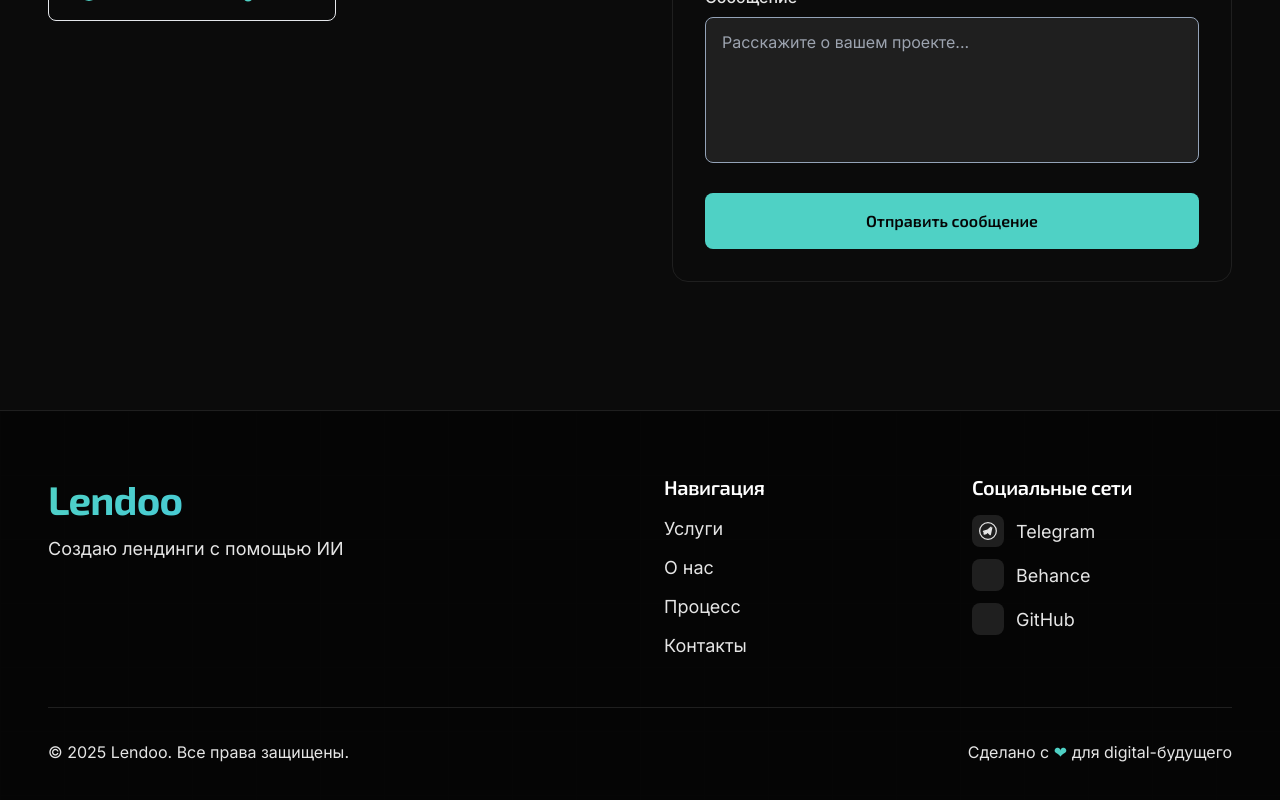
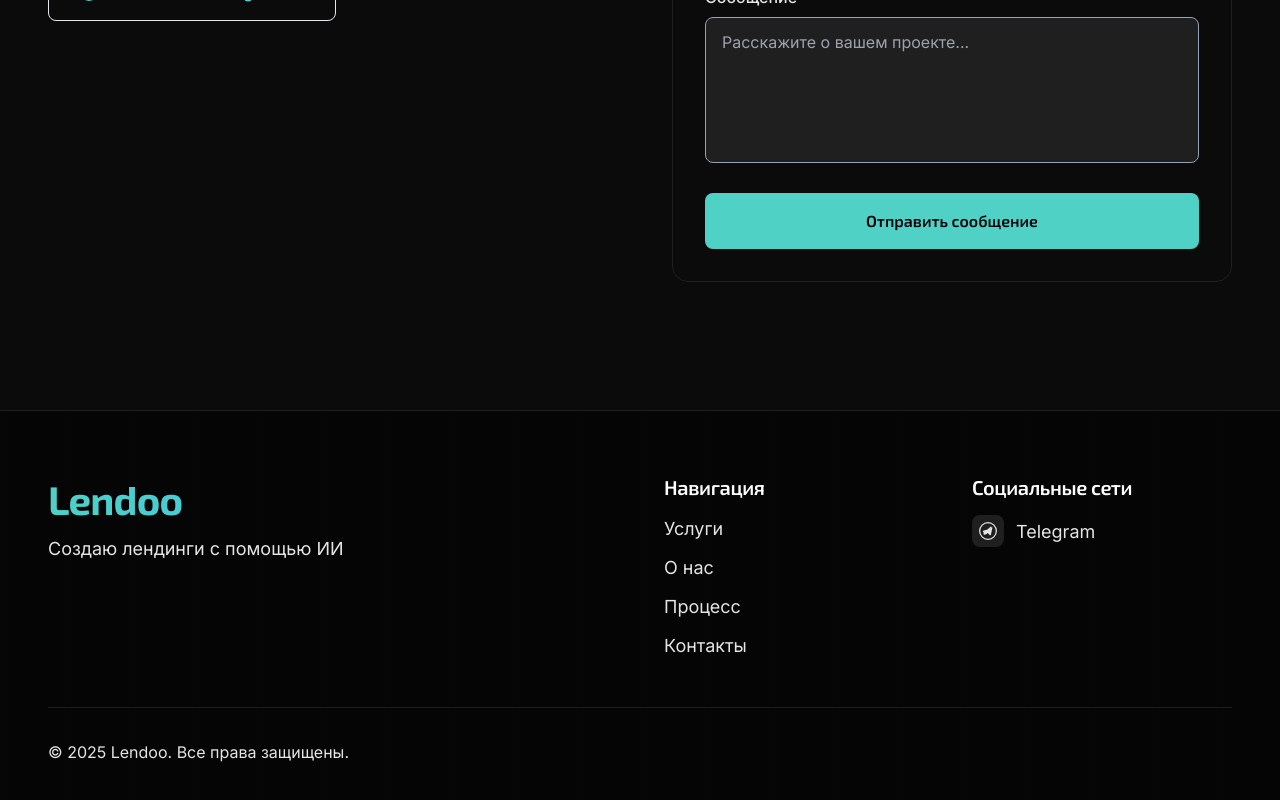
Before and after one commit to danilkosov07-afk/Lendoo, a Next.js app: page / in a window 1280 px wide. Shown: the part 7675-8475 px from the top of the page. Built offline with nearby package versions, Linux system fonts and the light colour scheme.

Commit message:
remove Behance, GitHub links and footer tagline

```diff
--- a/components/Footer.tsx
+++ b/components/Footer.tsx
@@ -118,9 +118,6 @@ export default function Footer() {
           <p className="text-foreground-muted text-body-sm text-center md:text-left">
             {copyright}
           </p>
-          <p className="text-foreground-muted text-body-sm text-center md:text-right">
-            Сделано с <span className="text-accent-primary">❤</span> для digital-будущего
-          </p>
         </motion.div>
       </div>
     </footer>
--- a/data/site.json
+++ b/data/site.json
@@ -302,18 +302,8 @@
     "social": [
       {
         "name": "Telegram",
-        "href": "https://t.me/digitalstudio",
+        "href": "https://t.me/Mmmmogme",
         "icon": "telegram"
-      },
-      {
-        "name": "WhatsApp",
-        "href": "https://wa.me/79991234567",
-        "icon": "whatsapp"
-      },
-      {
-        "name": "Behance",
-        "href": "https://behance.net/digitalstudio",
-        "icon": "behance"
       }
     ]
   },
@@ -342,18 +332,8 @@
     "social": [
       {
         "name": "Telegram",
-        "href": "https://t.me/digitalstudio",
+        "href": "https://t.me/Mmmmogme",
         "icon": "telegram"
-      },
-      {
-        "name": "Behance",
-        "href": "https://behance.net/digitalstudio",
-        "icon": "behance"
-      },
-      {
-        "name": "GitHub",
-        "href": "https://github.com/digitalstudio",
-        "icon": "github"
       }
     ]
   }
```
